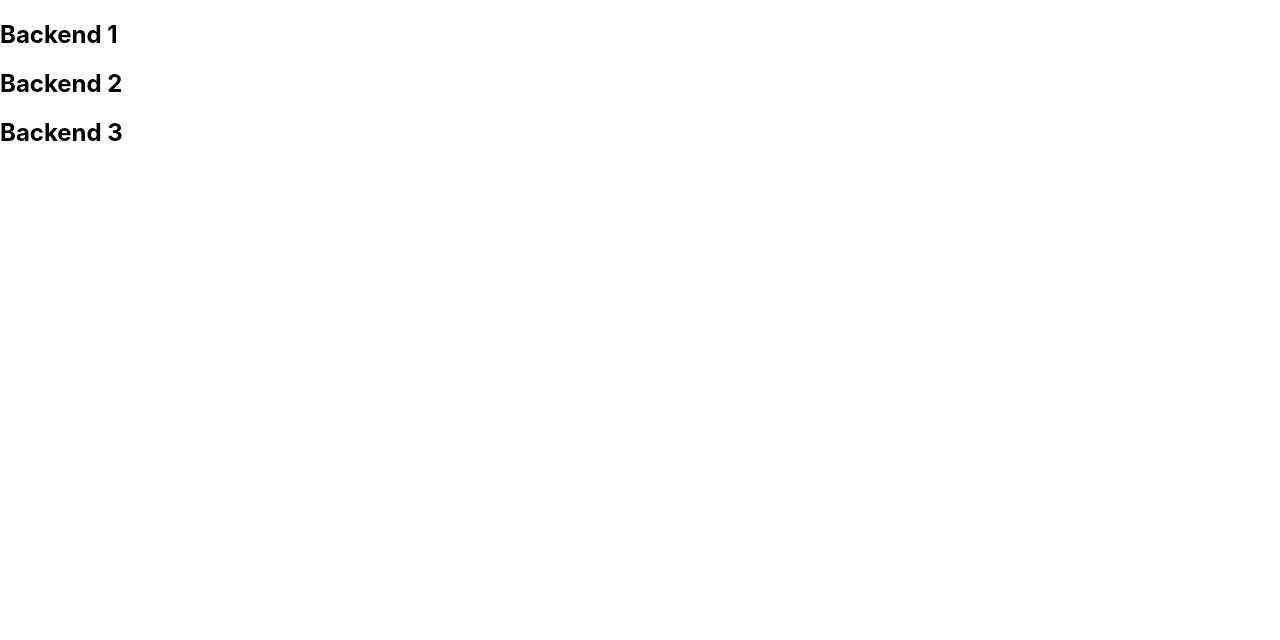
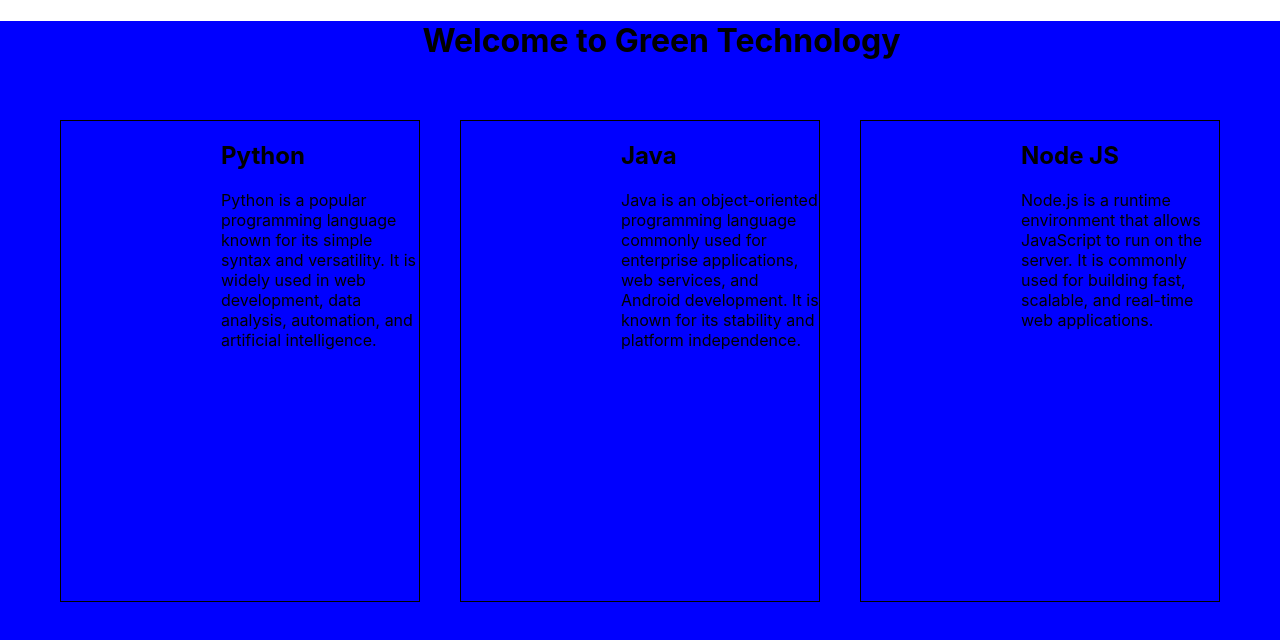
Before and after one commit to raghul5001/decreact, a React (Create React App) app: page /backendpage in a window 1280 px wide. Shown: the top 640 px of the page. Built offline with nearby package versions, Linux system fonts and the light colour scheme.

Commit message:
Working on styling of backend page.

```diff
--- a/src/App.js
+++ b/src/App.js
@@ -2,6 +2,7 @@ import logo from './logo.svg';
 import './App.css';
 import { BrowserRouter as Router , Routes , Route } from 'react-router-dom'
 import Login from './Pages/Login';
+import Backendpage from './Pages/Backendpage';
 
 function App() {
   return (
@@ -9,6 +10,7 @@ function App() {
       <Router>
         <Routes>
           <Route path='/loginpage' element={<Login/>}/>
+          <Route path='/backendpage' element={<Backendpage/>}/>
         </Routes>
       </Router>
     </div>
--- a/src/Pages/Backendpage.js
+++ b/src/Pages/Backendpage.js
@@ -2,16 +2,22 @@ import React from 'react'
 import "./Backendpage.scss"
 function Backendpage() {
   return (
-    <div>
-      <div>
-      <div>
-        <h2>Backend 1</h2>
+    <div class='backend'>
+      <h1 className='title'>Welcome to Green Technology</h1>
+      <div className='cards'>
+      <div className='card1'>
+        <h2>Python</h2>
+        <p>
+          Python is a popular programming language known for its simple syntax and versatility. It is widely used in web development, data analysis, automation, and artificial intelligence.
+        </p>
       </div>
-      <div>
-        <h2>Backend 2</h2>
+      <div className='card2'>
+        <h2>Java</h2>
+        <p>Java is an object-oriented programming language commonly used for enterprise applications, web services, and Android development. It is known for its stability and platform independence.</p>
       </div>
-      <div>
-        <h2>Backend 3</h2>
+      <div className='card3'>
+        <h2>Node JS</h2>
+        <p>Node.js is a runtime environment that allows JavaScript to run on the server. It is commonly used for building fast, scalable, and real-time web applications.</p>
       </div>
       </div>
     </div>
--- a/src/Pages/Backendpage.scss
+++ b/src/Pages/Backendpage.scss
@@ -0,0 +1,36 @@
+.backend{
+    background-color: blue;
+    height: 100vh;
+}
+.title{
+    margin-left: 33%;
+}
+.cards{
+    margin:40px;
+    display:flex;
+    justify-content: space-around;
+}
+.intro{
+    padding: 20px;
+}
+.card1{
+    border: 1px solid black;
+    margin: 20px;
+    height: 60vh;
+    width: 20%;
+    padding-left: 160px;
+}
+.card2{
+    border: 1px solid black;
+    margin: 20px;
+    height: 60vh;
+    width: 20%;
+    padding-left: 160px;
+}
+.card3{
+    border: 1px solid black;
+    margin: 20px;
+    height: 60vh;
+    width: 20%;
+    padding-left: 160px;
+}
--- a/src/index.js
+++ b/src/index.js
@@ -2,12 +2,12 @@ import React from 'react';
 import ReactDOM from 'react-dom/client';
 import './index.css';
 import reportWebVitals from './reportWebVitals';
-import Backendpage from './Pages/Backendpage';
+import App from './App';
 
 const root = ReactDOM.createRoot(document.getElementById('root'));
 root.render(
   <React.StrictMode>
-    <Backendpage />
+    <App />
   </React.StrictMode>
 );
 
```
Also changed, not shown: 1 other file (tests, documents, lock files or other folders).
